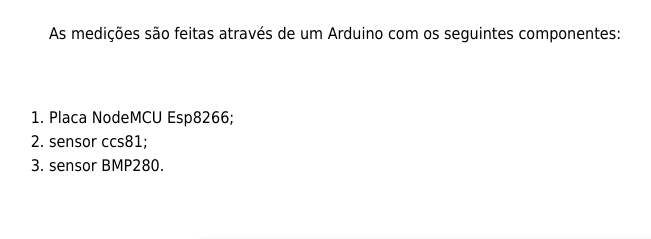
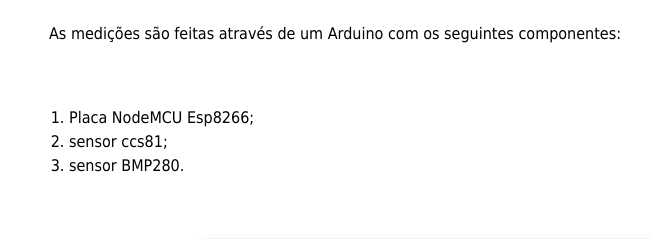
Before and after one commit to thiagopoles/2025-2-thiago_polesello-prog4, a PHP site: page /HTML/ptqa.html in a window 1280 px wide. Shown: the part 290-529 px from the top of the page, without its empty margins (141-792 px from the left). Run offline with PHP 8.4, Linux system fonts and the light colour scheme; some libraries are stand-ins or nearby versions.

Commit message:
Update style_index.css

```diff
--- a/CSS/style_index.css
+++ b/CSS/style_index.css
@@ -248,7 +248,7 @@
 
 section ol {
   padding: px;
-  max-width: 900px;
+  max-width: 860px;
   margin: 60px auto;
   text-align: left;
   line-height: 1.5;
```
